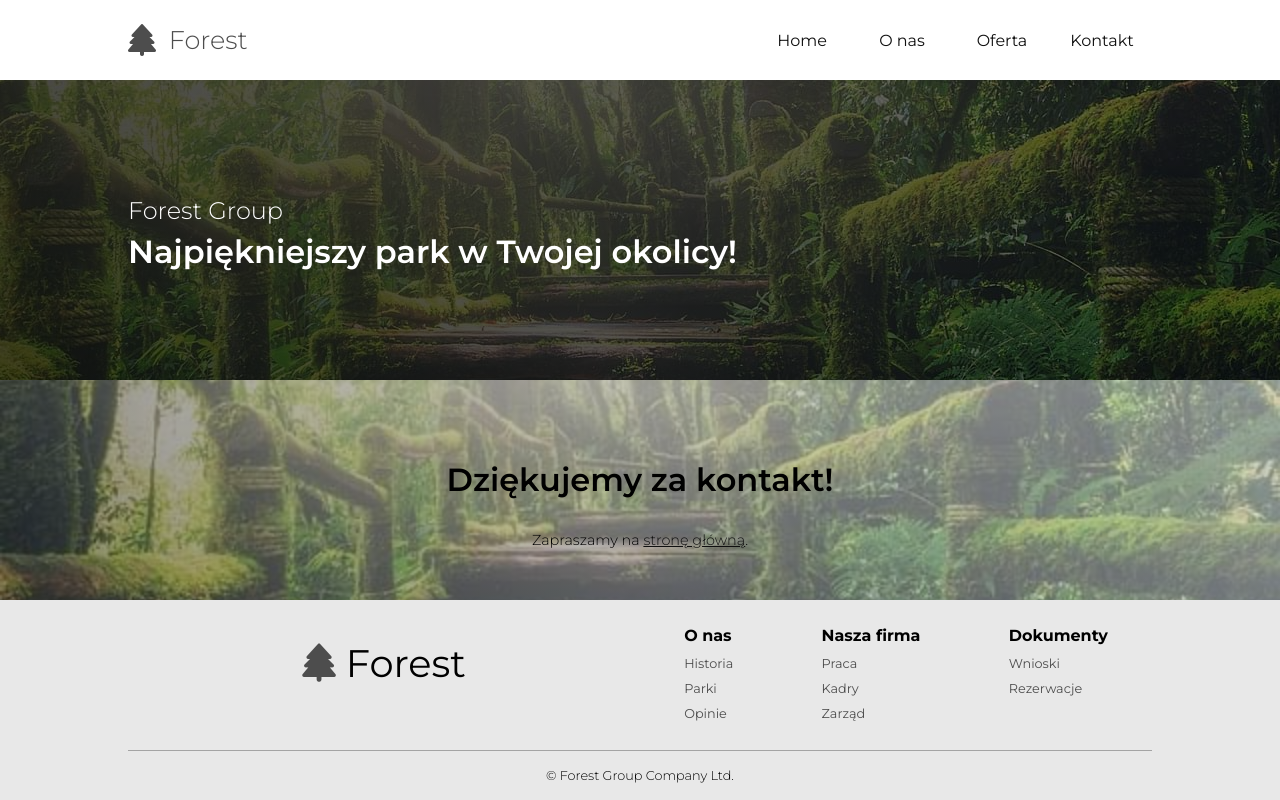
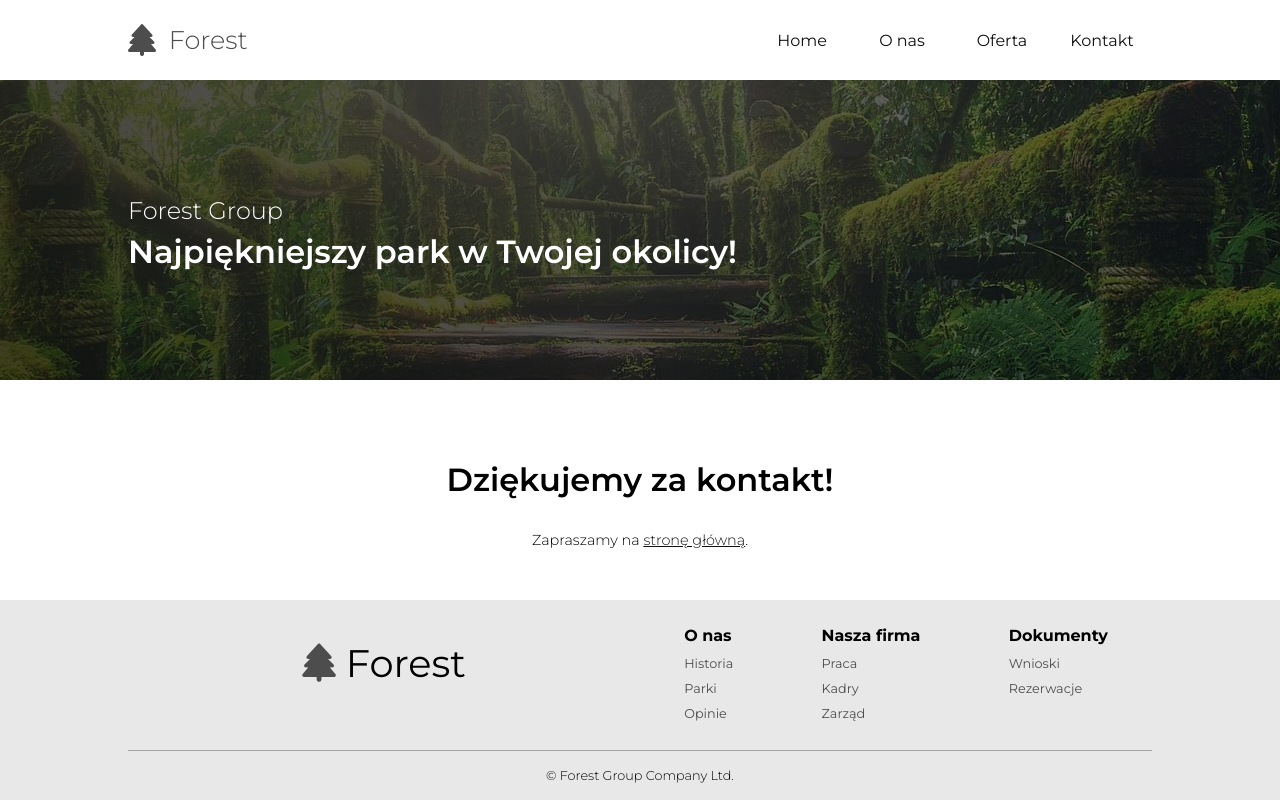
Before and after one commit to evelina-di/forest-website, a website: page thankyou.html in a window 1280 px wide. Drawn offline with nearby package versions, Linux system fonts and the light colour scheme.

```diff
--- a/thankyou.html
+++ b/thankyou.html
@@ -49,11 +49,11 @@
     </div>
 </div>
 
-    <div class="thankyou">
+    <div class="thankyou section">
         <div class="wrapper wrapper__thankyou">
             <h1>Dziękujemy za kontakt!</h1>
             <p>Zapraszamy na <a href="index.html" class="subpage__link-homepage">stronę główną</a>.</p>
-    </div>
+        </div>
     </div>
 
     <footer>
```
Also changed, not shown: 1 other file.
